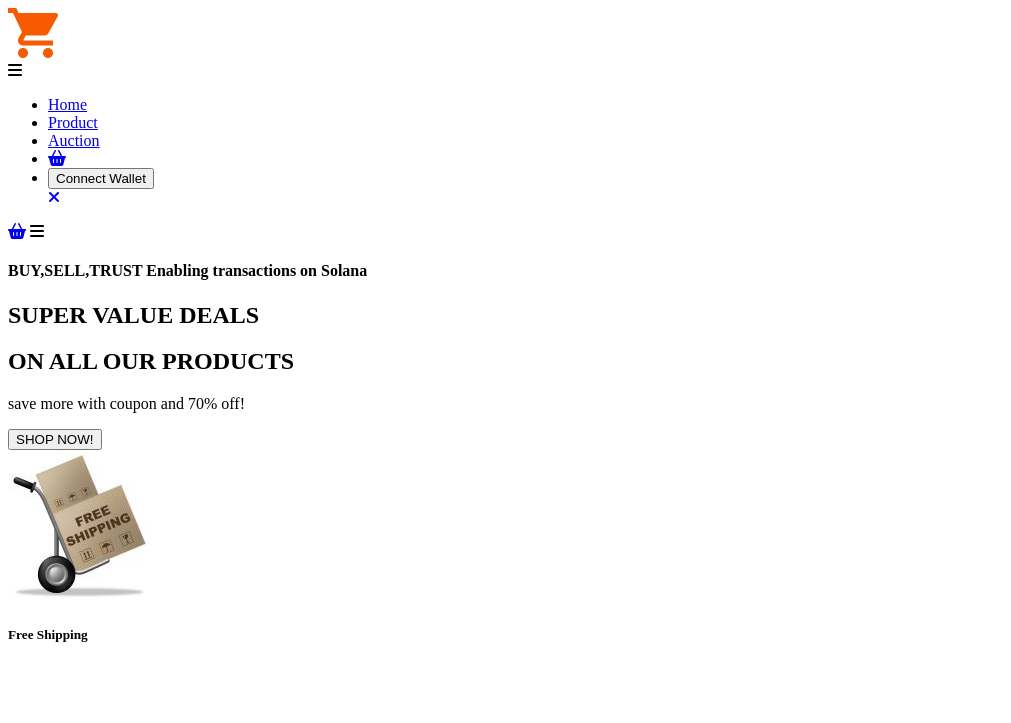
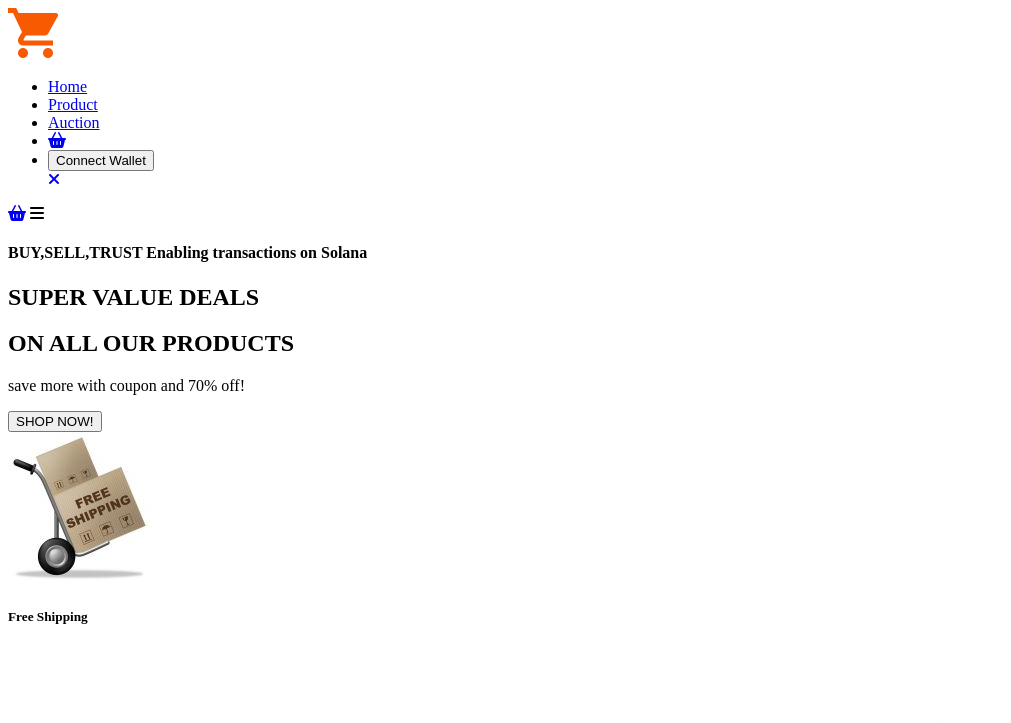
Before and after one commit to joydan1/Solana-campus-marketplace, a website with bundled scripts: page frontend/index.html in a window 1280 px wide. Shown: the top 723 px of the page, without its empty margins (0-1011 px from the left). Built offline with nearby package versions, Linux system fonts and the light colour scheme; a script that the page names is missing.

Commit message:
Update index.html

```diff
--- a/frontend/index.html
+++ b/frontend/index.html
@@ -11,7 +11,6 @@
   <section id="header">
   <a href="#"><img src="img_orig/logo.png" class="logo" alt=""></a>
   <div>
-<i id="bar" class="fas fa-bars"></i>
     <ul id="navbar">
       <li><a class="active" href="index.html">Home</a></li>
       <li><a href="product.html">Product</a></li>
```
